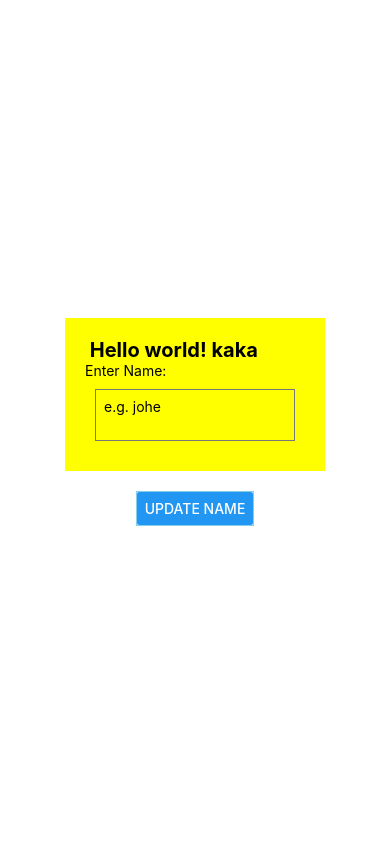
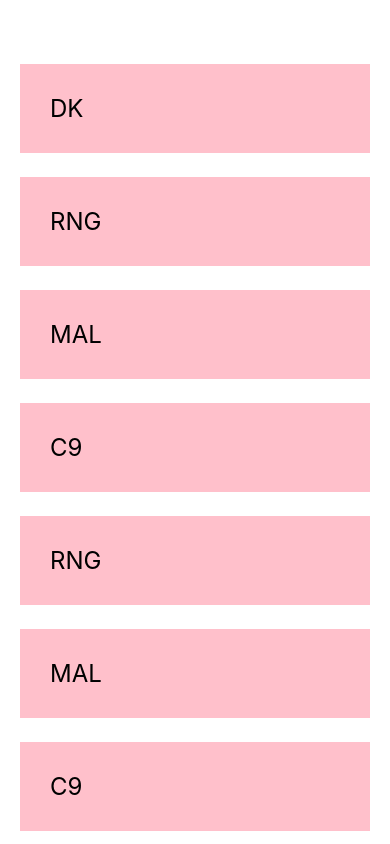
Before and after one commit to Cyjin-jani/myReactNativebasic, a React Native app: screen / in a window 390 px wide. Built offline with nearby package versions, Linux system fonts and the light colour scheme.

Commit message:
scrollView and list

```diff
--- a/App.js
+++ b/App.js
@@ -1,10 +1,26 @@
 import { StatusBar } from 'expo-status-bar';
 import React, { useState } from 'react';
-import { StyleSheet, Text, View, Button, TextInput } from 'react-native';
+import {
+  StyleSheet,
+  Text,
+  View,
+  Button,
+  TextInput,
+  ScrollView,
+} from 'react-native';
 
 export default function App() {
   const [name, setName] = useState('kaka');
   const [person, setPerson] = useState({ name: 'mario', age: 40 });
+  const [people, setPeople] = useState([
+    { name: 'DK', key: '1' },
+    { name: 'RNG', key: '2' },
+    { name: 'MAL', key: '3' },
+    { name: 'C9', key: '4' },
+    { name: 'RNG', key: '5' },
+    { name: 'MAL', key: '6' },
+    { name: 'C9', key: '7' },
+  ]);
 
   const clickHandler = () => {
     setName('ricardo');
@@ -15,11 +31,11 @@ export default function App() {
     <View style={styles.container}>
       <StatusBar style="auto" />
 
-      <View style={styles.header}>
+      {/* <View style={styles.header}>
         <Text style={styles.boldText}> Hello world! {name} </Text>
-        {/* <Text>
+        <Text>
           His name is {person.name} and his age is {person.age}{' '}
-        </Text> */}
+        </Text>
         <Text>Enter Name:</Text>
         <TextInput
           style={styles.input}
@@ -28,9 +44,18 @@ export default function App() {
           keyboardType="numeric"
           multiline
         />
-      </View>
-      <View style={styles.buttonContainer}>
+      </View> */}
+      {/* <View style={styles.buttonContainer}>
         <Button title="update Name" onPress={clickHandler} />
+      </View> */}
+      <View style={styles.containerBox}>
+        <ScrollView>
+          {people.map((person) => (
+            <View key={person.key}>
+              <Text style={styles.item}>{person.name}</Text>
+            </View>
+          ))}
+        </ScrollView>
       </View>
     </View>
   );
@@ -40,8 +65,14 @@ const styles = StyleSheet.create({
   container: {
     flex: 1,
     backgroundColor: '#fff',
-    alignItems: 'center',
-    justifyContent: 'center',
+    // alignItems: 'center',
+    // justifyContent: 'center',
+  },
+  containerBox: {
+    flex: 1,
+    backgroundColor: '#fff',
+    paddingTop: 40,
+    paddingHorizontal: 20,
   },
   header: {
     backgroundColor: 'yellow',
@@ -63,4 +94,10 @@ const styles = StyleSheet.create({
     margin: 10,
     width: 200,
   },
+  item: {
+    marginTop: 24,
+    padding: 30,
+    backgroundColor: 'pink',
+    fontSize: 24,
+  },
 });
```
